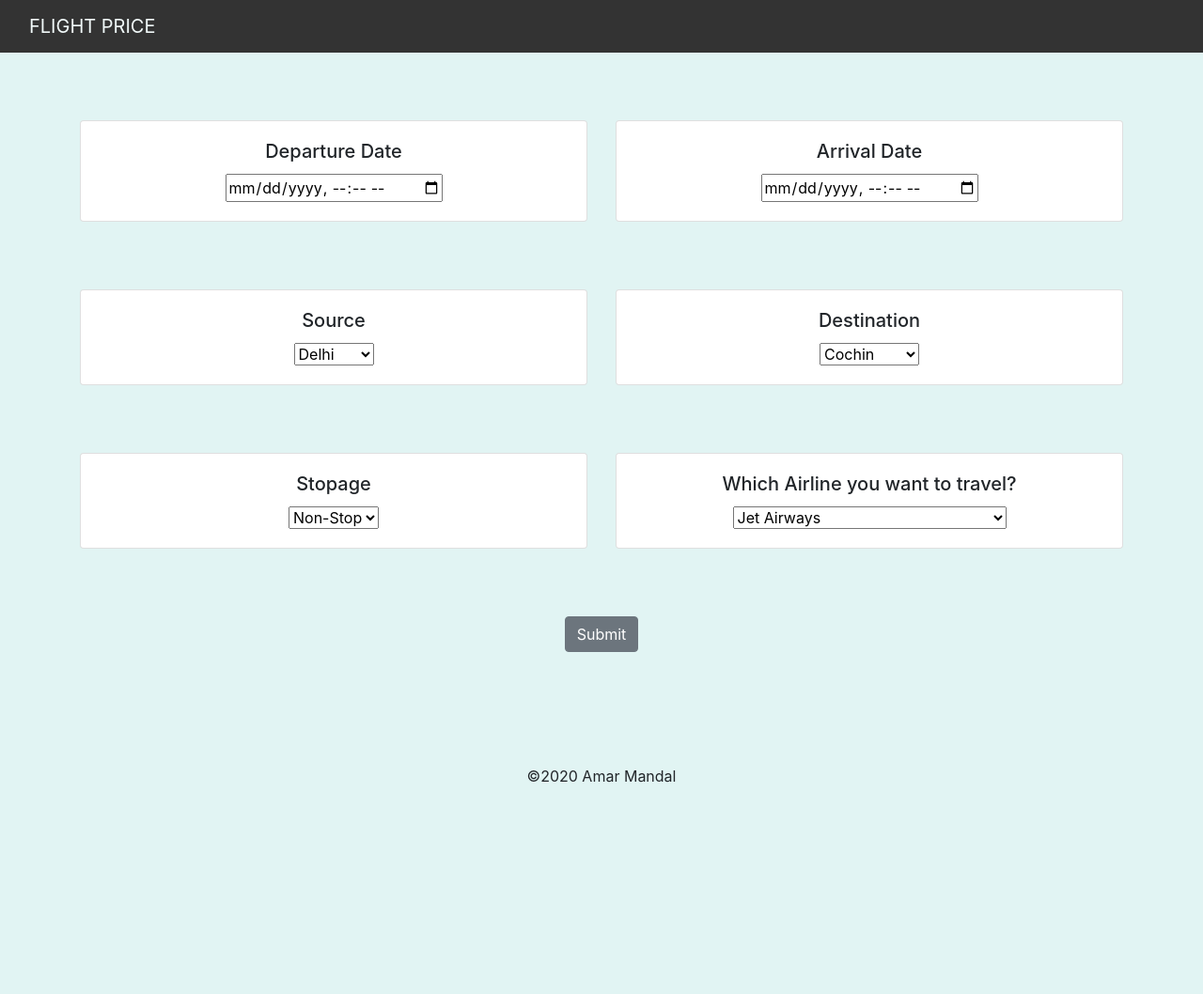
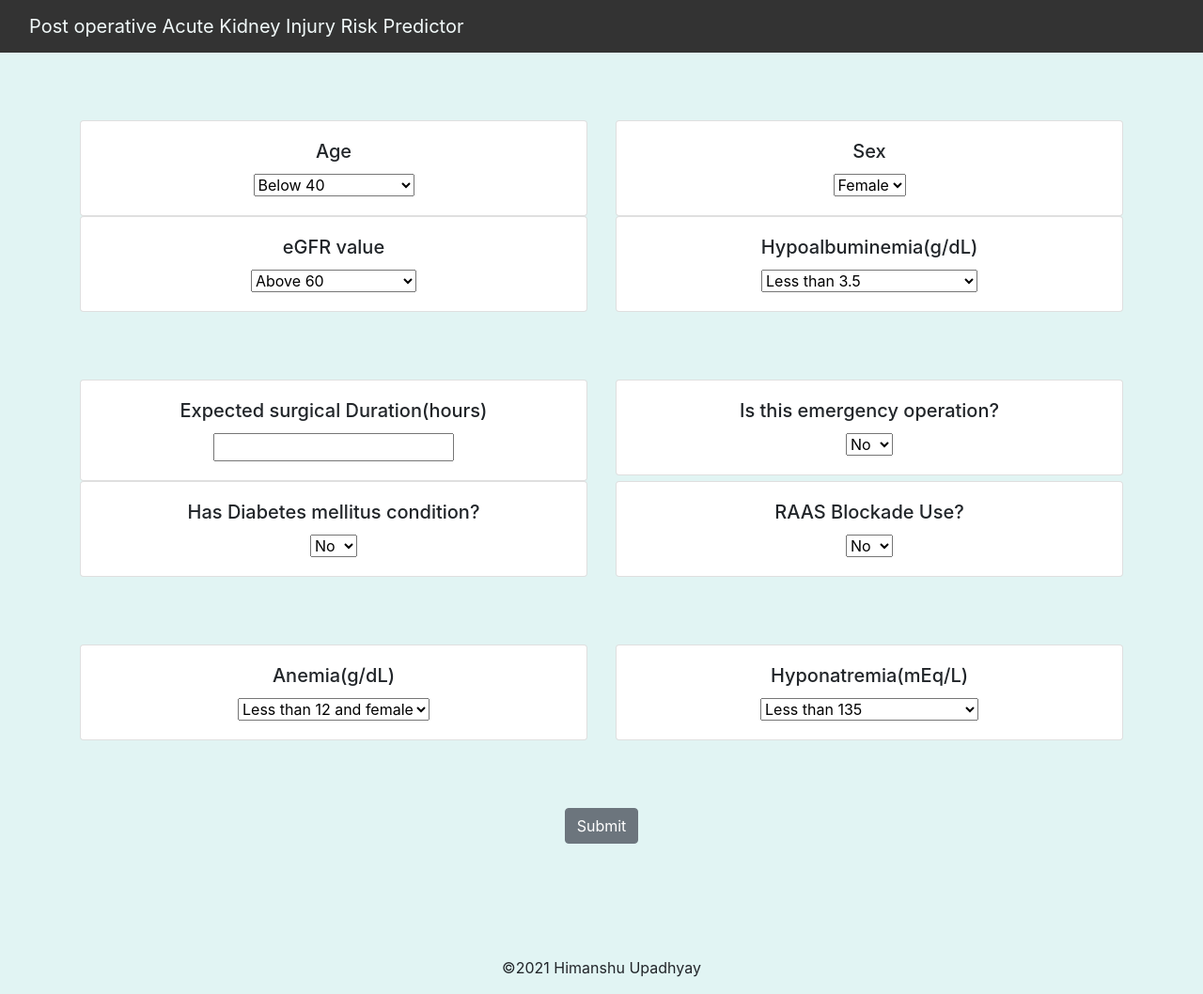
Before and after one commit to me2140733/NALD-Prediction, a Flask app: page / in a window 1280 px wide. Shown: the whole page at 94% size. Before the commit the page ends 833 px from the top, so only its background shows below. Run offline with Flask 2, Linux system fonts and the light colour scheme; some libraries are stand-ins or nearby versions.

Commit message:
Update home.html

```diff
--- a/templates/home.html
+++ b/templates/home.html
@@ -23,7 +23,7 @@
     <nav class="navbar navbar-inverse navbar-fixed-top">
         <div class="container-fluid">
             <div class="navbar-header">
-                <a class="navbar-brand" href="/">FLIGHT PRICE</a>
+                <a class="navbar-brand" href="/">Post operative Acute Kidney Injury Risk Predictor</a>
             </div>
         </div>
     </nav>
@@ -42,24 +42,62 @@
                 <div class="col-sm-6">
                     <div class="card">
                         <div class="card-body">
-                            <h5 class="card-title">Departure Date</h5>
-                            <!-- Departure -->
-                            <input type="datetime-local" name="Dep_Time" id="Dep_Time" required="required">
+                            <!-- Source -->
+                            <h5 class="card-title">Age</h5>
+                            <select name="Age" id="age" required="required">
+                                <option value="0">Below 40</option>
+                                <option value="6">Between 40 and 60</option>
+                                <option value="9">Between 60 and 80</option>
+                                <option value="13">Above 80</option>
+                            </select>
                         </div>
                     </div>
                 </div>
-                <br>
-                <br>
-                <br>
+
+
+
+
                 <div class="col-sm-6">
                     <div class="card">
                         <div class="card-body">
-                            <h5 class="card-title">Arrival Date</h5>
-                            <!-- Arrival -->
-                            <input type="datetime-local" name="Arrival_Time" id="Arrival_Time" required="required">
+                            <!-- Source -->
+                            <h5 class="card-title">Sex</h5>
+                            <select name="Sex" id="sex" required="required">
+                                <option value="0">Female</option>
+                                <option value="8">Male</option>
+                            </select>
                         </div>
                     </div>
                 </div>
+
+                <div class="col-sm-6">
+                    <div class="card">
+                        <div class="card-body">
+                            <!-- Source -->
+                            <h5 class="card-title">eGFR value</h5>
+                            <select name="eGFR(mL/min/1.73 m^2)" id="egfr" required="required">
+                                <option value="0">Above 60</option>
+                                <option value="8">Between 45 and 60</option>
+                                <option value="15">Between 30 and 45</option>
+                                <option value="22">Between 15 and 30</option>
+                                <option value="6">Dipstick albuminuria</option>
+                            </select>
+                        </div>
+                    </div>
+                </div>
+                <div class="col-sm-6">
+                    <div class="card">
+                        <div class="card-body">
+                            <h5 class="card-title">Hypoalbuminemia(g/dL)</h5>
+                            <!-- Destination -->
+                            <select name="Hypoalbuminemia" id="hypo" required="required">
+                                <option value="8">Less than 3.5</option>
+                                <option value="0">Greater than or equal to 3.5</option>
+                            </select>
+                        </div>
+                    </div>
+                </div>
+
             </div>
 
             <br>
@@ -71,12 +109,31 @@
                     <div class="card">
                         <div class="card-body">
                             <!-- Source -->
-                            <h5 class="card-title">Source</h5>
-                            <select name="Source" id="Source" required="required">
-                                <option value="Delhi">Delhi</option>
-                                <option value="Kolkata">Kolkata</option>
-                                <option value="Mumbai">Mumbai</option>
-                                <option value="Chennai">Chennai</option>
+                            <h5 class="card-title">Expected surgical Duration(hours)</h5>
+                            <input type="number" name="Expected surgical Duration(hours)" id="duration" required="required">
+                        </div>
+                    </div>
+                </div>
+                <div class="col-sm-6">
+                    <div class="card">
+                        <div class="card-body">
+                            <h5 class="card-title">Is this emergency operation?</h5>
+                            <!-- Destination -->
+                            <select name="emergency operation" id="eo" required="required">
+                                <option value="0">No</option>
+                                <option value="7">Yes</option>
+                            </select>
+                        </div>
+                    </div>
+                </div>
+                 <div class="col-sm-6">
+                    <div class="card">
+                        <div class="card-body">
+                            <h5 class="card-title">Has Diabetes mellitus condition?</h5>
+                            <!-- Destination -->
+                            <select name="Diabetes" id="diab" required="required">
+                                <option value="0">No</option>
+                                <option value="4">Yes</option>
                             </select>
                         </div>
                     </div>
@@ -84,14 +141,11 @@
                 <div class="col-sm-6">
                     <div class="card">
                         <div class="card-body">
-                            <h5 class="card-title">Destination</h5>
+                            <h5 class="card-title">RAAS Blockade Use?</h5>
                             <!-- Destination -->
-                            <select name="Destination" id="Destination" required="required">
-                                <option value="Cochin">Cochin</option>
-                                <option value="Delhi">Delhi</option>
-                                <option value="New Delhi">New Delhi</option>
-                                <option value="Hyderabad">Hyderabad</option>
-                                <option value="Kolkata">Kolkata</option>
+                            <select name="RAAS Blockade Use" id="raas" required="required">
+                                <option value="0">No</option>
+                                <option value="6">Yes</option>
                             </select>
                         </div>
                     </div>
@@ -105,17 +159,15 @@
             <br>
 
             <div class="row">
-                <div class="col-sm-6">
+                 <div class="col-sm-6">
                     <div class="card">
                         <div class="card-body">
-                            <h5 class="card-title">Stopage</h5>
-                            <!-- Total Stops -->
-                            <select name="stops" required="required">
-                                <option value="0">Non-Stop</option>
-                                <option value="1">1</option>
-                                <option value="2">2</option>
-                                <option value="3">3</option>
-                                <option value="4">4</option>
+                            <h5 class="card-title">Anemia(g/dL)</h5>
+                            <!-- Destination -->
+                            <select name="Anemia" id="anem" required="required">
+                                <option value="4">Less than 12 and female</option>
+                                <option value="4">Less than 13 and male</option>
+                                <option value="0">Other category</option>
                             </select>
                         </div>
                     </div>
@@ -123,22 +175,11 @@
                 <div class="col-sm-6">
                     <div class="card">
                         <div class="card-body">
-                            <h5 class="card-title">Which Airline you want to travel?</h5>
-                            <!-- Airline -->
-                            <select name="airline" id="airline" required="required">
-                                <option value="Jet Airways">Jet Airways</option>
-                                <option value="IndiGo">IndiGo</option>
-                                <option value="Air India">Air India</option>
-                                <option value="Multiple carriers">Multiple carriers</option>
-                                <option value="SpiceJet">SpiceJet</option>
-                                <option value="Vistara">Vistara</option>
-                                <option value="Air Asia">Air Asia</option>
-                                <option value="GoAir">GoAir</option>
-                                <option value="Multiple carriers Premium economy">Multiple carriers Premium economy
-                                </option>
-                                <option value="Jet Airways Business">Jet Airways Business</option>
-                                <option value="Vistara Premium economy">Vistara Premium economy</option>
-                                <option value="Trujet">Trujet</option>
+                            <h5 class="card-title">Hyponatremia(mEq/L)</h5>
+                            <!-- Destination -->
+                            <select name="Hyponatremia" id="hypona" required="required">
+                                <option value="3">Less than 135</option>
+                                <option value="0">Greater than or equal to 135</option>
                             </select>
                         </div>
                     </div>
@@ -160,7 +201,7 @@
 
         <br>
         <br>
-        <p>©2020 Amar Mandal</p>
+        <p>©2021 Himanshu Upadhyay</p>
 
     </div>
 
```
